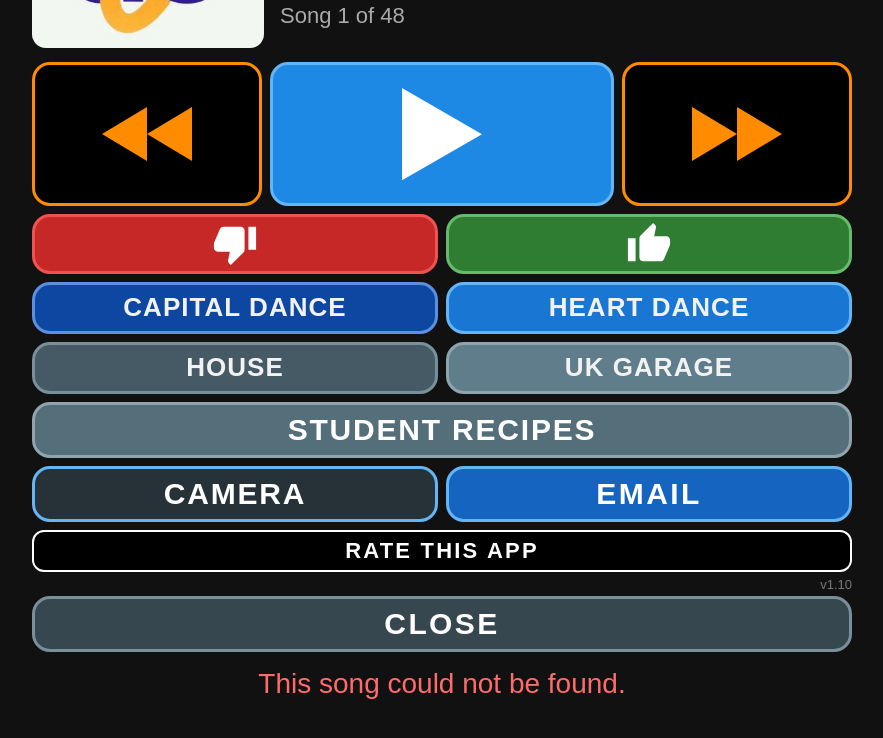
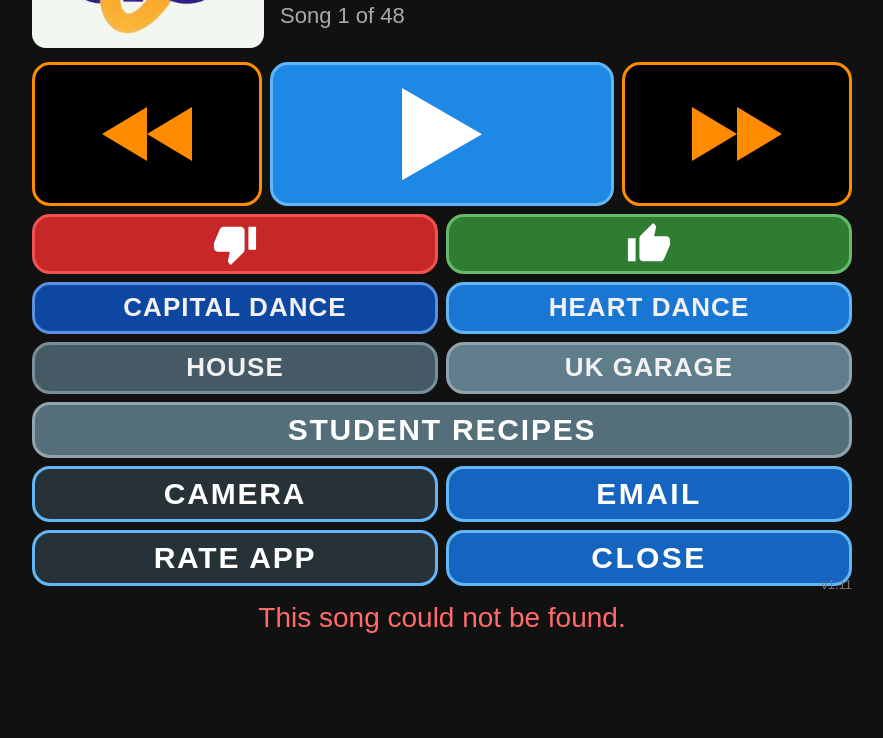
Before and after one commit to aherndavid/dance, a plain HTML site: page index.html in a window 1280 px wide. Shown: the part 200-938 px from the top of the page, without its empty margins (198-1081 px from the left). After the commit the page ends 879 px from the top, so only its background shows below. Drawn offline with Linux system fonts and the light colour scheme.

Commit message:
RATE APP and CLOSE side by side, styled like CAMERA and EMAIL (v1.11)
Co-Authored-By: Claude Opus 5.5 <noreply@anthropic.com>

```diff
--- a/index.html
+++ b/index.html
@@ -2,7 +2,7 @@
 <html lang="en">
 <head>
 <meta charset="UTF-8">
-<meta name="version" content="1.10">
+<meta name="version" content="1.11">
 <meta name="viewport" content="width=device-width, initial-scale=1.0, viewport-fit=cover">
 <meta name="apple-mobile-web-app-capable" content="yes">
 <meta name="mobile-web-app-capable" content="yes">
@@ -229,9 +229,9 @@
   #btn-email { background: #1565c0; border-color: #64b5f6; margin-top: 8px; }
   /* RATE THIS APP: thin, black, bold white text */
   #btn-rate {
-    display: block; width: 100%; margin-top: 8px; padding: 6px 12px;
-    background: #000; color: #fff; border: 2px solid #fff; border-radius: 12px;
-    font-size: clamp(16px, 4.2vw, 22px); font-weight: 900; letter-spacing: 0.1em;
+    display: block; width: 100%; padding: 8px 12px;
+    background: #263238; color: #fff; border-color: #64b5f6;
+    font-size: clamp(20px, 5vw, 30px); font-weight: 900; letter-spacing: 0.06em;
   }
   .stars { display: flex; gap: 8px; margin-top: 10px; }
   .stars[hidden] { display: none; }
@@ -239,7 +239,7 @@
     flex: 1 1 0; min-width: 0; padding: 6px 0; background: #000; color: #ffd400;
     border: 2px solid #555; border-radius: 12px; font-size: clamp(24px, 7vw, 36px); line-height: 1;
   }
-  #btn-close { background: #37474f; border-color: #78909c; margin-top: 24px; }
+  #btn-close { background: #1565c0; border-color: #64b5f6; }
   .help {
     position: fixed; inset: 0; z-index: 90;
     background: #111;
@@ -329,7 +329,10 @@
     </div>
     <input type="file" id="camera-input" accept="image/*" capture="environment" hidden onchange="gotPhoto(this)">
 
-    <button id="btn-rate" onclick="toggleStars()">RATE THIS APP</button>
+    <div class="pair-row">
+      <button id="btn-rate" onclick="toggleStars()">RATE APP</button>
+      <button id="btn-close" onclick="location.href='https://www.google.com'">CLOSE</button>
+    </div>
     <div class="stars" id="stars" hidden>
       <button onclick="rateApp(1)" aria-label="1 star">★</button>
       <button onclick="rateApp(2)" aria-label="2 stars">★</button>
@@ -337,8 +340,6 @@
       <button onclick="rateApp(4)" aria-label="4 stars">★</button>
       <button onclick="rateApp(5)" aria-label="5 stars">★</button>
     </div>
-
-    <button id="btn-close" onclick="location.href='https://www.google.com'">CLOSE</button>
 
     <div class="msg" id="msg"></div>
   </div>
```
